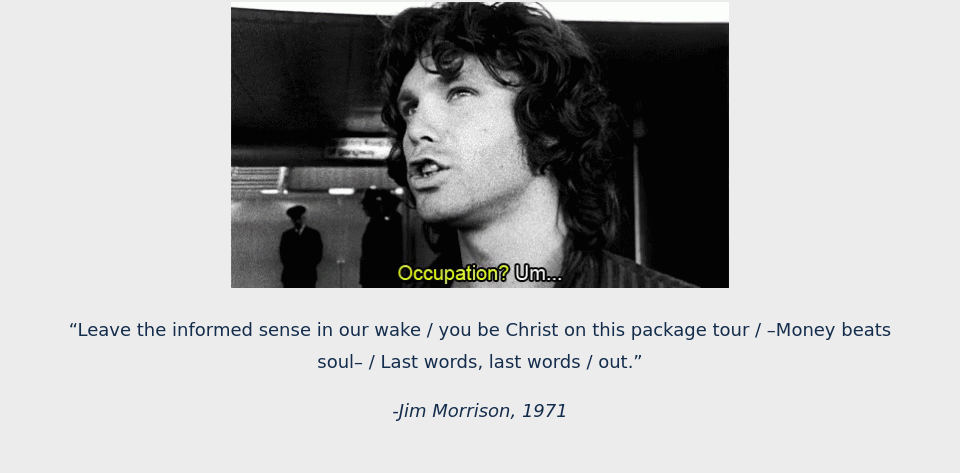
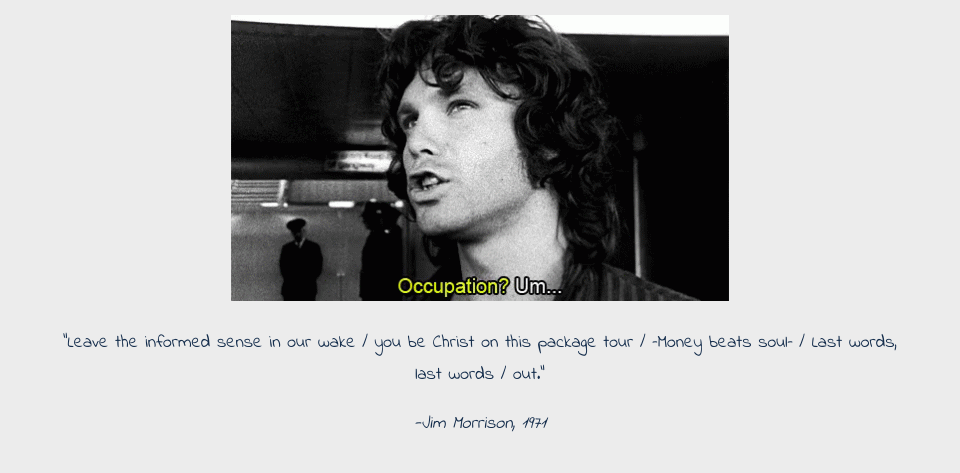
Before and after one commit to ninogogol/Tribute_Page_Jim, a plain HTML site: page index.html in a window 1280 px wide. Shown: the part 95-568 px from the top of the page, without its empty margins (160-1120 px from the left). Drawn offline with Linux system fonts and the light colour scheme.

Commit message:
Update styles.css

```diff
--- a/styles.css
+++ b/styles.css
@@ -5,7 +5,7 @@
 }
 
 body {
-    font-family: cursive;
+    font-family: 'Indie Flower', cursive;
     background-color: #ececec;
     color: #142d4c;
 }
```
